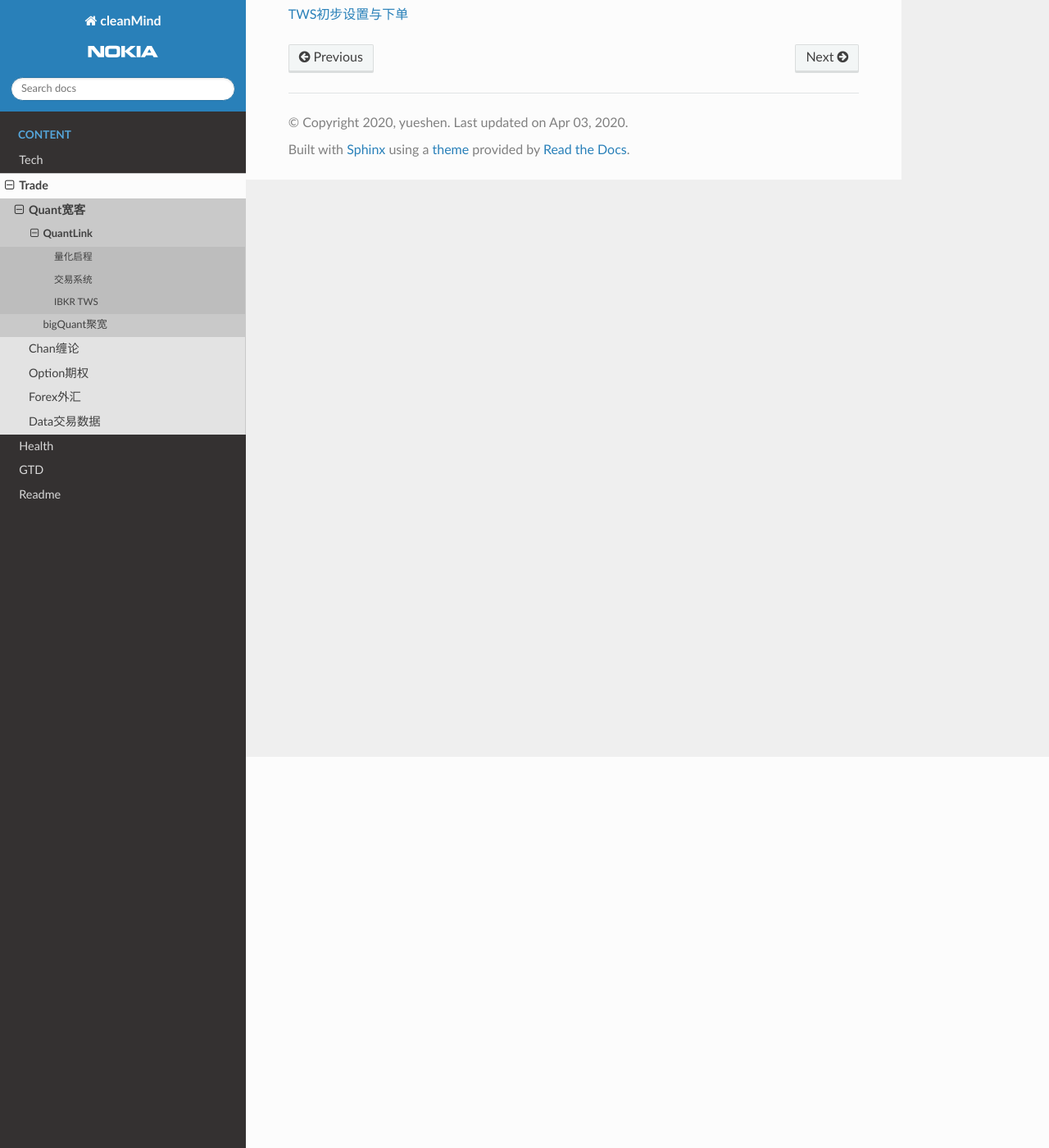
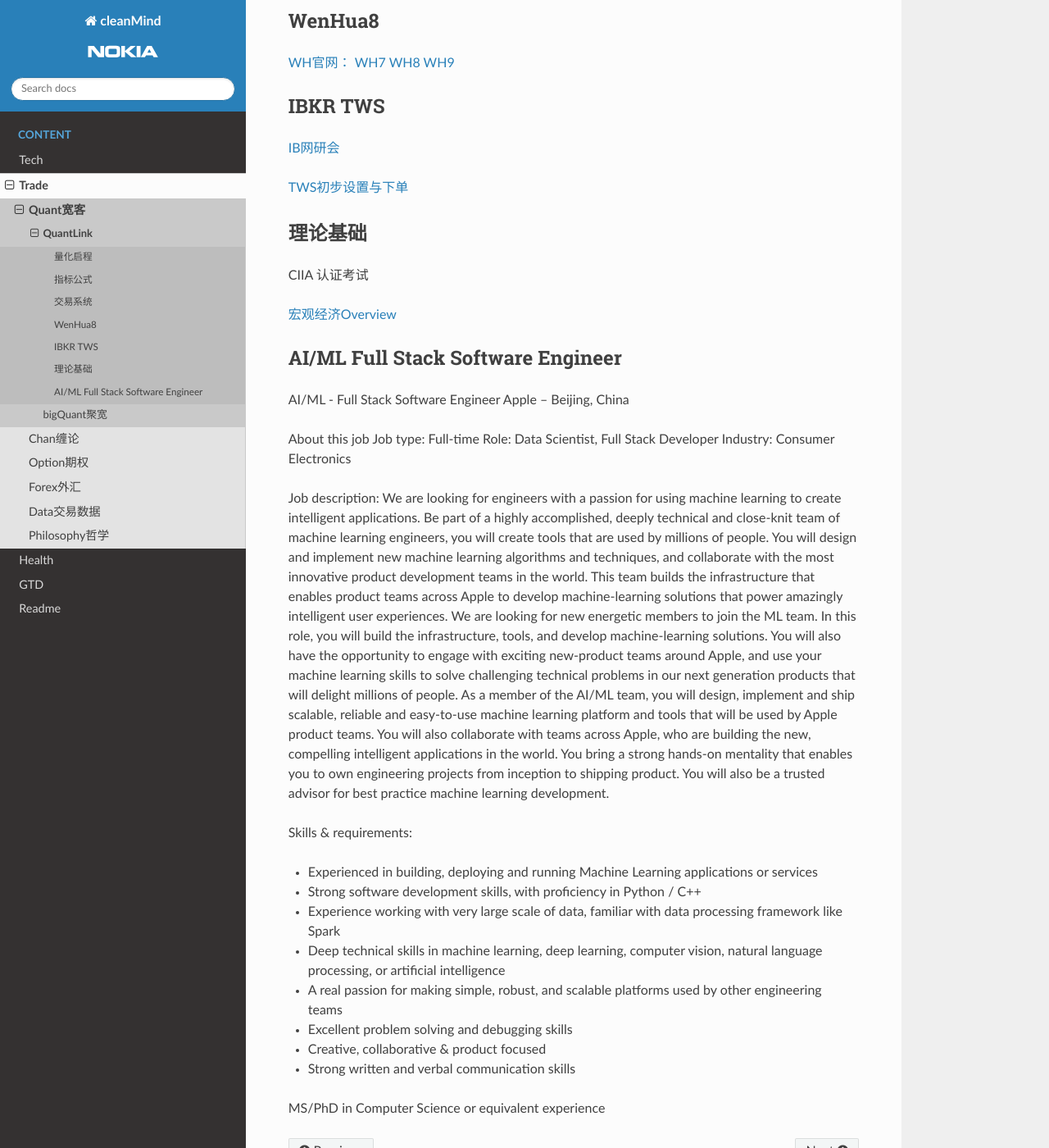
Before and after one commit to alphajayGithub/alphajayGithub.github.io, a Sphinx documentation site: the page built from docs/source/Trade/quant/trade_quantLink.rst, in a window 1280 px wide and 1400 px high, scrolled down 477 px. Shown: the whole window at 82% size. Built offline with Sphinx 7.4.7 and the Read the Docs theme 2.0.0, drawn with Linux system fonts in a browser that asks for light colours.

Commit message:
update: trade philosopy page add

```diff
--- a/docs/source/GTD/gtd_todo.rst
+++ b/docs/source/GTD/gtd_todo.rst
@@ -1,5 +1,5 @@
 ========================================
-GTD FLow
+GTD Flow
 ========================================
 
 
--- a/docs/source/Trade.rst
+++ b/docs/source/Trade.rst
@@ -11,3 +11,4 @@
     Trade/trade_option.rst
     Trade/trade_forex.rst
     Trade/trade_data.rst
+    Trade/trade_philosophy.rst
--- a/docs/source/Trade/quant/trade_quantLink.rst
+++ b/docs/source/Trade/quant/trade_quantLink.rst
@@ -7,6 +7,10 @@
 
 `为炒股而编程的Python程序员 <https://mp.weixin.qq.com/s/x4LxAyzQwYoQpcXKT1o1aQ>`_
 
+指标公式
+-----------------
+
+`通达信帮助说明书-公式平台 <https://www.tdx.com.cn/products/helpfile/tdxw/index.html>`_
 
 
 交易系统
@@ -15,6 +19,16 @@
 投资公开课-我的交易系统_
 
 .. _投资公开课-我的交易系统: https://www.bilibili.com/video/av67568968/
+
+
+WenHua8
+-----------------
+
+`WH官网：  <https://www.wenhua.com.cn/>`_
+`WH7 <https://rich.wenhua.com.cn/buy.asp>`_
+`WH8 <https://cxh.wenhua.com.cn/buy.asp>`_
+`WH9 <https://wh9.wenhua.com.cn/Order/Index>`_
+
 
 
 IBKR TWS
@@ -27,3 +41,38 @@
 .. _IB网研会: https://www.bilibili.com/video/av36145716/
 
 .. _TWS初步设置与下单: https://www.bilibili.com/video/av15459583/
+
+
+理论基础
+-----------------
+CIIA 认证考试
+
+`宏观经济Overview <https://mp.weixin.qq.com/s/wfOiZHo9yg0iGeZbNEj-BQ>`_
+
+
+AI/ML Full Stack Software Engineer
+------------------------------------
+AI/ML - Full Stack Software Engineer
+Apple – Beijing, China
+
+About this job
+Job type: Full-time
+Role: Data Scientist, Full Stack Developer
+Industry: Consumer Electronics
+
+Job description:
+We are looking for engineers with a passion for using machine learning to create intelligent applications. Be part of a highly accomplished, deeply technical and close-knit team of machine learning engineers, you will create tools that are used by millions of people. You will design and implement new machine learning algorithms and techniques, and collaborate with the most innovative product development teams in the world. This team builds the infrastructure that enables product teams across Apple to develop machine-learning solutions that power amazingly intelligent user experiences. We are looking for new energetic members to join the ML team. In this role, you will build the infrastructure, tools, and develop machine-learning solutions. You will also have the opportunity to engage with exciting new-product teams around Apple, and use your machine learning skills to solve challenging technical problems in our next generation products that will delight millions of people.
+As a member of the AI/ML team, you will design, implement and ship scalable, reliable and easy-to-use machine learning platform and tools that will be used by Apple product teams. You will also collaborate with teams across Apple, who are building the new, compelling intelligent applications in the world. You bring a strong hands-on mentality that enables you to own engineering projects from inception to shipping product. You will also be a trusted advisor for best practice machine learning development.
+
+Skills & requirements:
+
+* Experienced in building, deploying and running Machine Learning applications or services
+* Strong software development skills, with proficiency in Python / C++
+* Experience working with very large scale of data, familiar with data processing framework like Spark
+* Deep technical skills in machine learning, deep learning, computer vision, natural language processing, or artificial intelligence
+* A real passion for making simple, robust, and scalable platforms used by other engineering teams
+* Excellent problem solving and debugging skills
+* Creative, collaborative & product focused
+* Strong written and verbal communication skills
+
+MS/PhD in Computer Science or equivalent experience
--- a/docs/source/Trade/trade_option.rst
+++ b/docs/source/Trade/trade_option.rst
@@ -173,6 +173,11 @@
         6.2.3  到期周的Delta对冲技巧
 
 
+飞天期权
+-----------------
+
+`[虎友访谈]玩期权应该注意些什么？ <https://www.laohu8.com/post/250958>`
+
 
 飞天期权
 -----------------
```
Also changed, not shown: docs/source/Tech/coding_tools.rst (+16 -0 lines), docs/source/Trade/trade_data.rst (+29 -0 lines), docs/source/Trade/trade_philosophy.rst (added, +8 -0 lines), docs/source/Trade/pic/200330_财富与能力成正比.jpg (added).
